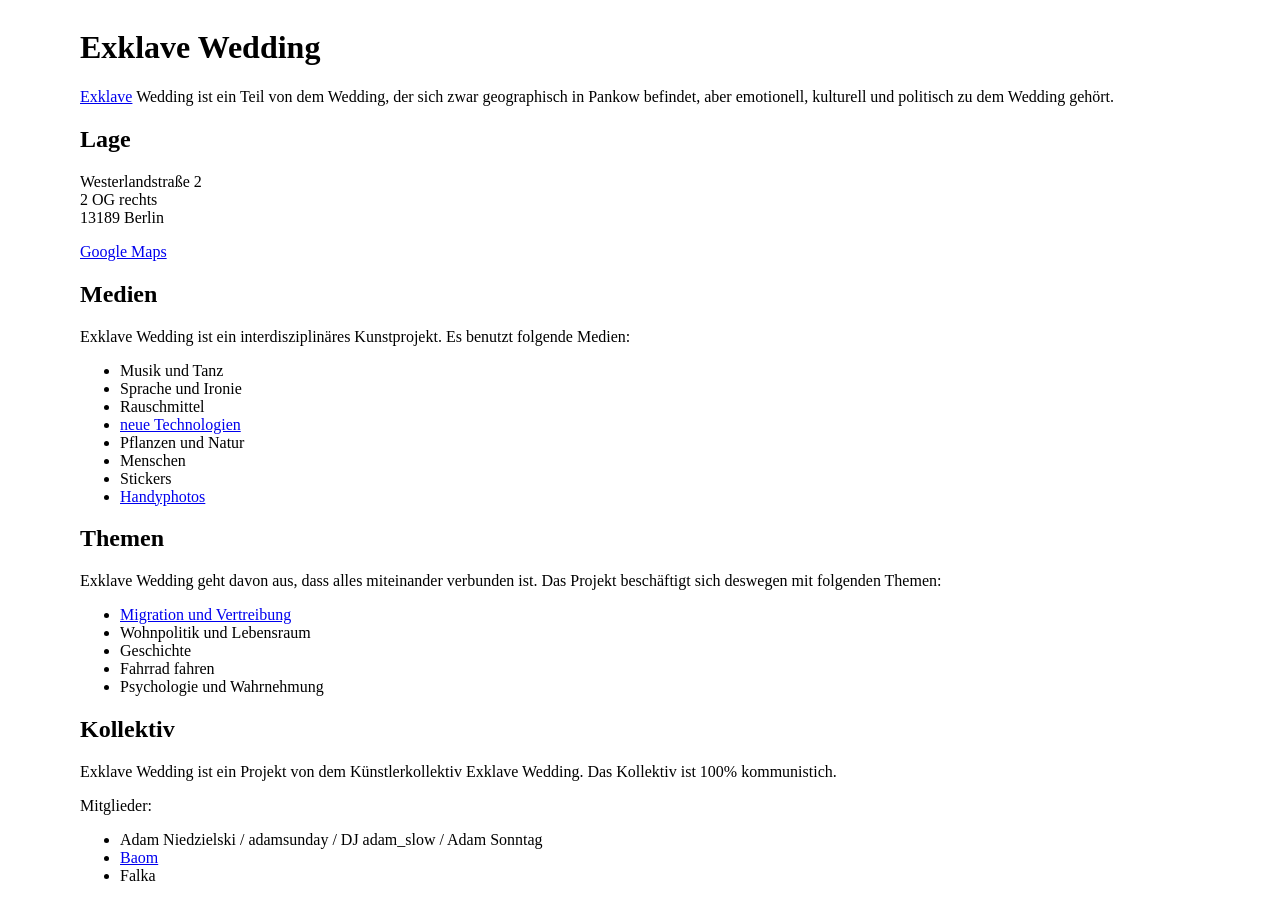
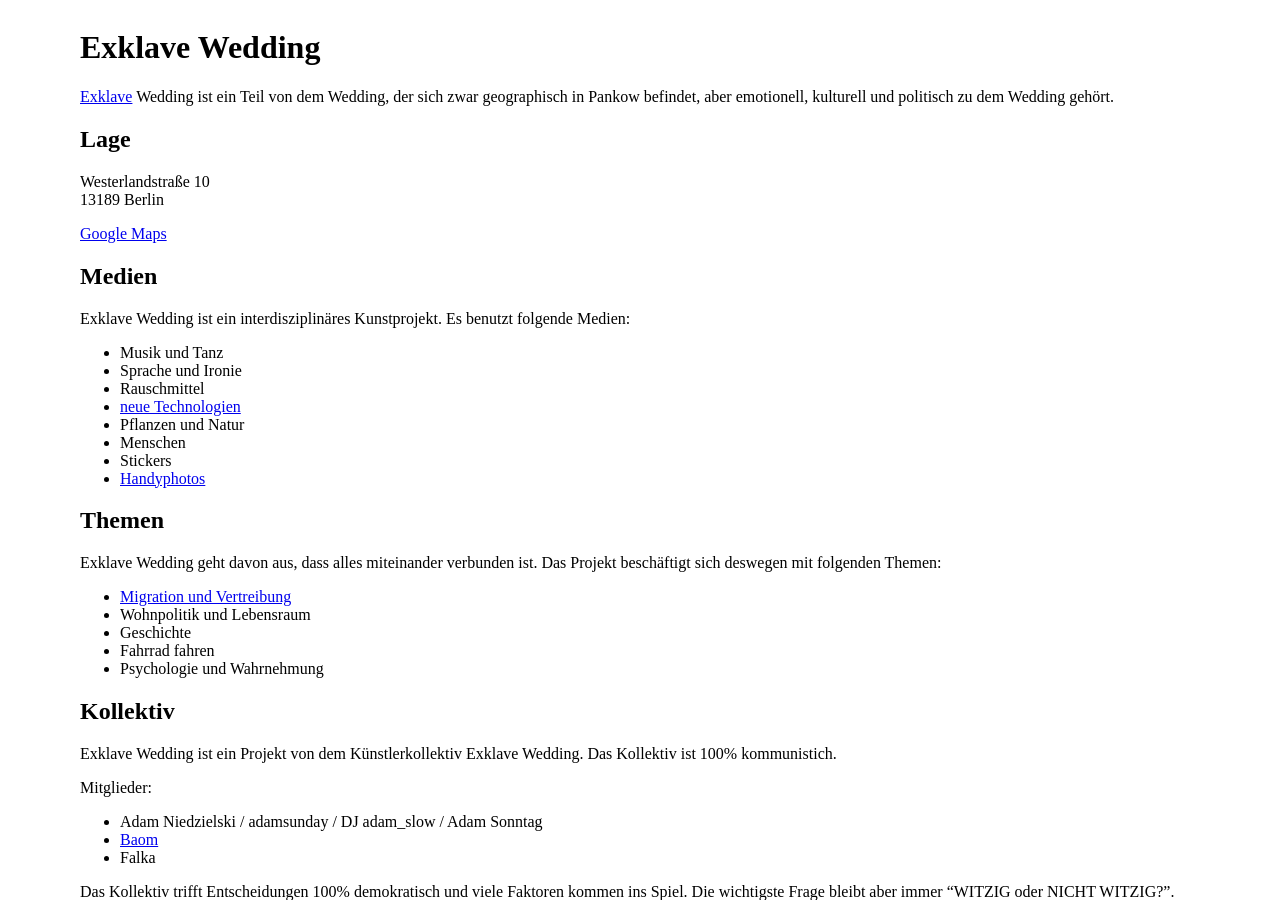
Before and after one commit to adamniedzielski/exklave-wedding, a Jekyll site: the page built from index.markdown, in a window 1280 px wide and 900 px high. Built offline with Jekyll 4.4.1, drawn with Linux system fonts in a browser that asks for light colours; our own code applies the rules of GitHub Pages for plain Markdown files.

```diff
--- a/index.markdown
+++ b/index.markdown
@@ -10,8 +10,7 @@
 
 ## Lage
 
-Westerlandstraße 2<br>
-2 OG rechts<br>
+Westerlandstraße 10<br>
 13189 Berlin
 
 [Google Maps](https://www.google.com/maps/place/Exklave+Wedding/@52.5578731,13.4129463,17z/data=!3m1!4b1!4m5!3m4!1s0x47a853920414044f:0xe9bd641e18d380af!8m2!3d52.5578731!4d13.415135)
```
